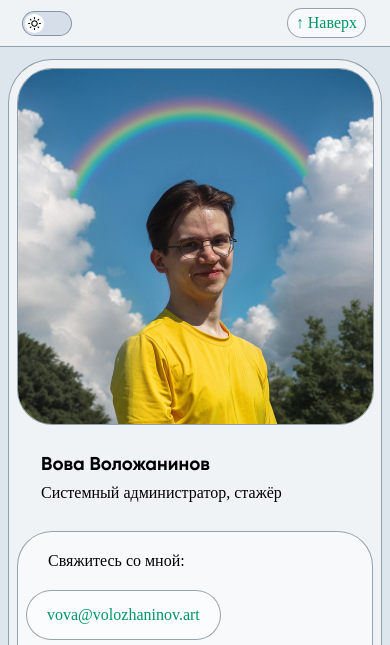
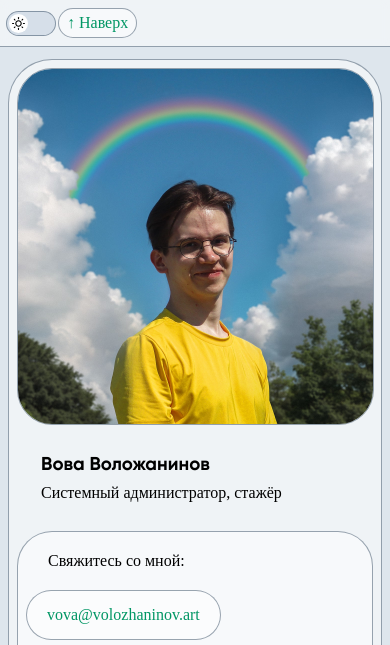
Before and after one commit to Vova3141592/vova-resume, a plain HTML site: page index.html in a window 390 px wide. Shown: the top 645 px of the page. Drawn offline with Linux system fonts and the light colour scheme; a web font is replaced by a local one.

Commit message:
refactor day 1

```diff
--- a/index.html
+++ b/index.html
@@ -35,10 +35,8 @@
         </svg>
     </div>
     <nav>
-        <div class="nav">
-            <div class="dep-4 button up">
-                <p>↑ Наверх</p>
-            </div>
+        <div class="dep-4 button up">
+            <p>↑ Наверх</p>
         </div>
     </nav>
     <div class="main">
--- a/scripts/main.js
+++ b/scripts/main.js
@@ -4,7 +4,7 @@ $('*').addClass("preload")
 // Функция для перемещения переключателя темы
 function moveThemeSwitch() {
     const themeSwitch = $('.theme-switch');
-    const nav = $('.nav');
+    const nav = $('nav');
     const about = $('.about');
 
     if (window.matchMedia('(max-width: 810px)').matches) {
--- a/styles/style.css
+++ b/styles/style.css
@@ -138,17 +138,10 @@ div {
     margin: 0;
 }
 
-/* Меню */
+/* Меню (остальные CSS-правила в разделе с медиа-запросами, ведь меню исключительно мобильное) */
 
-.nav {
-    margin: 0 16px;
-    border: none;
-    background: none;
-
+nav {
     display: none;
-    flex-wrap: wrap;
-    align-items: flex-start;
-    justify-content: space-between;
 }
 
 /* Кнопки, ссылки, интерактив */
@@ -470,6 +463,7 @@ td {
     }
 
     nav {
+        display: flex;
         position: fixed;
         top: 0;
         width: 100%;
@@ -484,10 +478,6 @@ td {
     .theme-switch {
         top: 11px;
         left: 6px !important;
-    }
-
-    .nav {
-        display: flex;
     }
 
 }
```
